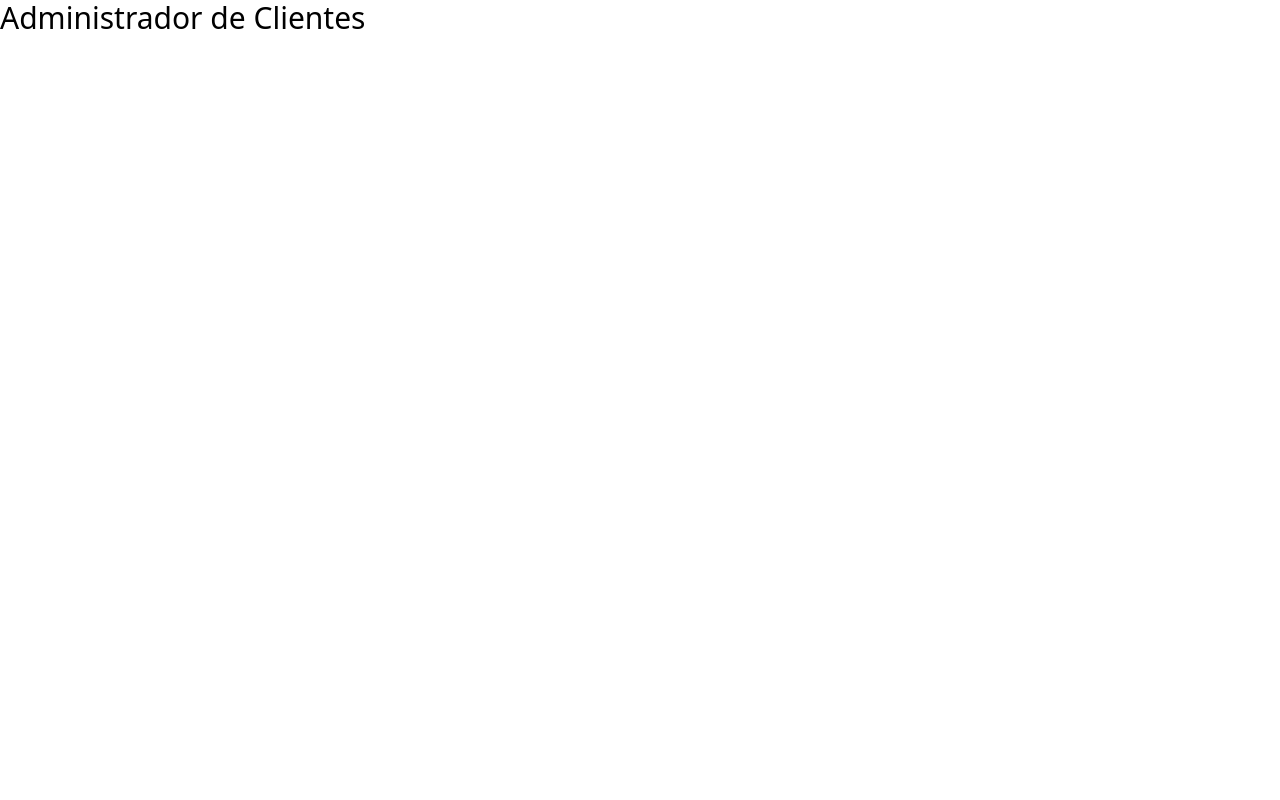
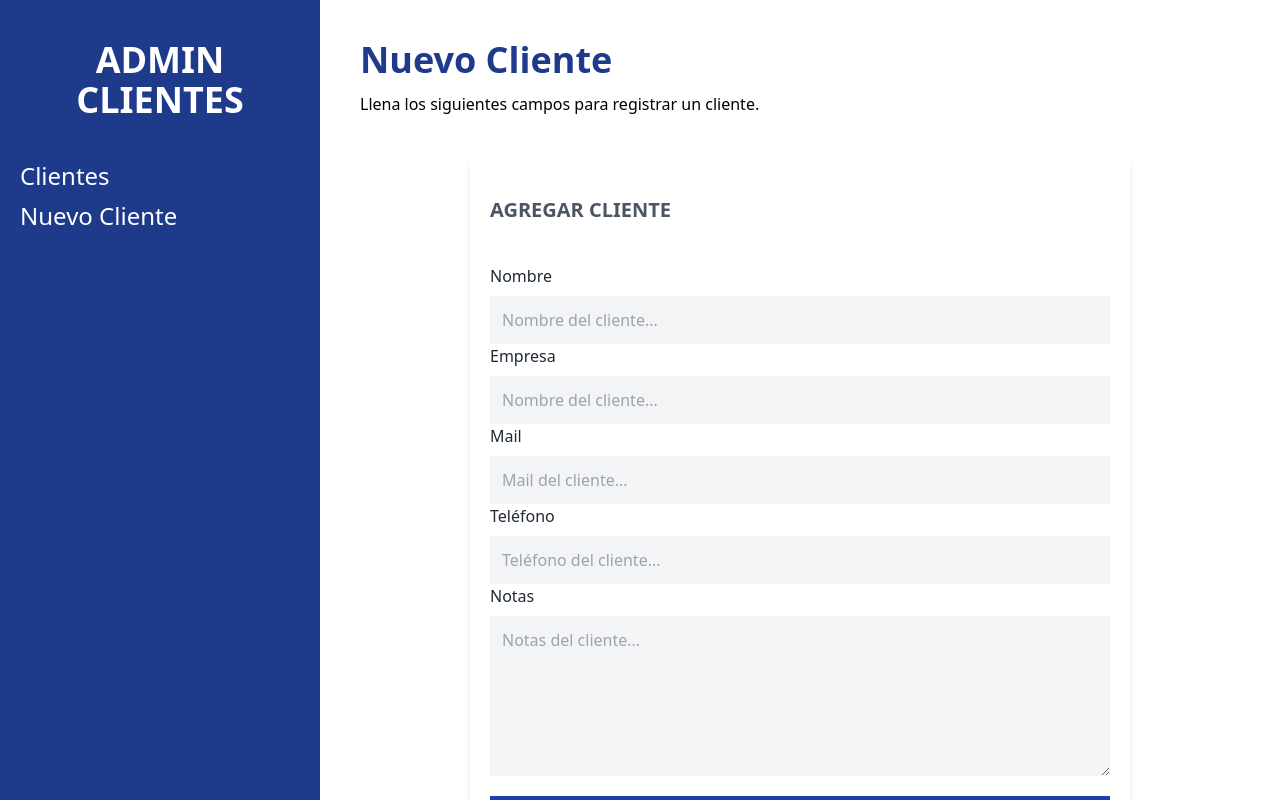
Before and after one commit to lucasscattolin/administrador-clientes, a React (Vite) app: page /clientes/nuevo in a window 1280 px wide. Built offline with nearby package versions, Linux system fonts and the light colour scheme.

Commit message:
Router y formulario

```diff
--- a/package.json
+++ b/package.json
@@ -10,11 +10,13 @@
   },
   "dependencies": {
     "autoprefixer": "^10.4.8",
+    "formik": "^2.2.9",
     "postcss": "^8.4.16",
     "react": "^18.2.0",
     "react-dom": "^18.2.0",
     "react-router-dom": "^6.3.0",
-    "tailwindcss": "^3.1.8"
+    "tailwindcss": "^3.1.8",
+    "yup": "^0.32.11"
   },
   "devDependencies": {
     "@types/react": "^18.0.17",
--- a/src/App.jsx
+++ b/src/App.jsx
@@ -1,9 +1,21 @@
+import { BrowserRouter, Routes, Route } from "react-router-dom";
+import Layout from "./layout/Layout";
+import Inicio from "./paginas/Inicio";
+import NuevoCliente from "./paginas/NuevoCliente";
+import EditarCliente from "./paginas/EditarCliente";
 
 function App() {
-
-  return (
-    <h1 className="text-3xl">Administrador de Clientes</h1>
-  )
+	return (
+		<BrowserRouter>
+			<Routes>
+				<Route path="/clientes" element={<Layout />}>
+					<Route index element={<Inicio />} />
+					<Route path="nuevo" element={<NuevoCliente />} />
+					<Route path="editar/:id" element={<EditarCliente />} />
+				</Route>
+			</Routes>
+		</BrowserRouter>
+	);
 }
 
-export default App
+export default App;
--- /dev/null
+++ b/src/components/Alerta.jsx
@@ -0,0 +1,7 @@
+import React from "react";
+
+const Alerta = ({ children }) => {
+	return <div className="text-center my-4 bg-red-600 font-bold p-3 uppercase text-white">{children}</div>;
+};
+
+export default Alerta;
--- /dev/null
+++ b/src/components/Formulario.jsx
@@ -0,0 +1,122 @@
+import React from "react";
+import { Formik, Form, Field } from "formik";
+import * as Yup from "yup";
+import Alerta from "./Alerta";
+
+const Formulario = () => {
+	const nuevoClienteSchema = Yup.object().shape({
+		nombre: Yup.string()
+			.min(3, "El nombre es muy corto")
+			.max(40, "El nombre es muy largo")
+			.required("El nombre del cliente es obligatorio"),
+		empresa: Yup.string().required("El nombre de la empresa es obligatorio"),
+		mail: Yup.string().email("Mail no válido").required("El mail es obligatorio"),
+		telefono: Yup.number().integer("Número no válido").positive('Número no válido').typeError("Número no válido"),
+	});
+
+	const handleSubmit = (valores) => {
+		console.log(valores);
+	};
+
+	return (
+		<div className="bg.white mt-10 px-5 py-10 rounded-md shadow-md md:w-3/4 mx-auto">
+			<h1 className="text-gray-600 font-bold text-xl uppercase">Agregar Cliente</h1>
+
+			<Formik
+				initialValues={{
+					nombre: "",
+					empresa: "",
+					mail: "",
+					telefono: "",
+					notas: "",
+				}}
+				onSubmit={(values) => handleSubmit(values)}
+				validationSchema={nuevoClienteSchema}
+			>
+				{({ errors, touched }) => {
+					console.log(touched);
+					return (
+						<Form className="mt-10">
+							<div>
+								<label className="text-gray-800" htmlFor="nombre">
+									Nombre
+								</label>
+								<Field
+									id="nombre"
+									type="text"
+									className="mt-2 block w-full p-3 bg-gray-100"
+									placeholder="Nombre del cliente..."
+									name="nombre"
+								/>
+								{errors.nombre && touched.nombre ? <Alerta>{errors.nombre}</Alerta> : null}
+							</div>
+
+							<div>
+								<label className="text-gray-800" htmlFor="empresa">
+									Empresa
+								</label>
+								<Field
+									id="empresa"
+									className="mt-2 block w-full p-3 bg-gray-100"
+									placeholder="Nombre del cliente..."
+									name="empresa"
+								/>
+								{errors.empresa && touched.empresa ? <Alerta>{errors.empresa}</Alerta> : null}
+							</div>
+
+							<div>
+								<label className="text-gray-800" htmlFor="email">
+									Mail
+								</label>
+								<Field
+									type="email"
+									id="email"
+									className="mt-2 block w-full p-3 bg-gray-100"
+									placeholder="Mail del cliente..."
+									name="mail"
+								/>
+								{errors.mail && touched.mail ? <Alerta>{errors.mail}</Alerta> : null}
+							</div>
+
+							<div>
+								<label className="text-gray-800" htmlFor="telefono">
+									Teléfono
+								</label>
+								<Field
+									type="tel"
+									id="telefono"
+									className="mt-2 block w-full p-3 bg-gray-100"
+									placeholder="Teléfono del cliente..."
+									name="telefono"
+								/>
+								{errors.telefono && touched.telefono ? <Alerta>{errors.telefono}</Alerta> : null}
+							</div>
+
+							<div>
+								<label className="text-gray-800" htmlFor="notas">
+									Notas
+								</label>
+								<Field
+									as="textarea"
+									type="text"
+									id="notas"
+									className="mt-2 block w-full p-3 bg-gray-100 h-40"
+									placeholder="Notas del cliente..."
+									name="notas"
+								/>
+							</div>
+
+							<input
+								type="submit"
+								value="Agregar Cliente"
+								className="mt-5 w-full bg-blue-800 p-3 text-white uppercase font-bold text-lg"
+							/>
+						</Form>
+					);
+				}}
+			</Formik>
+		</div>
+	);
+};
+
+export default Formulario;
--- /dev/null
+++ b/src/layout/Layout.jsx
@@ -0,0 +1,30 @@
+import { Link, Outlet, useLocation } from "react-router-dom";
+
+const Layout = () => {
+	const location = useLocation();
+	const urlActual = location.pathname;
+
+	return (
+		<div className="md:flex md:min-h-screen">
+			<div className="md:w-1/4 bg-blue-900 px-5 py-10">
+				<h2 className="text-4xl font-black text-center text-white">ADMIN CLIENTES</h2>
+
+				<nav className="mt-10">
+					<Link to="/clientes" className={`${urlActual === "/clientes" ? "text-blue-300" : "text-white"} text-white text-2xl block mt-2 hover:text-blue-400`}>
+						Clientes
+					</Link>
+
+					<Link to="/clientes/nuevo" className={`${urlActual === "/clientes/nuevo" ? "text-blue-300" : "text-white"} text-white text-2xl block mt-2 hover:text-blue-400`}>
+						Nuevo Cliente
+					</Link>
+				</nav>
+			</div>
+
+			<div className="md:w-3/4 p-10 md:h-screen overflow-scroll">
+				<Outlet />
+			</div>
+		</div>
+	);
+};
+
+export default Layout;
--- /dev/null
+++ b/src/paginas/EditarCliente.jsx
@@ -0,0 +1,9 @@
+import React from 'react'
+
+const EditarCliente = () => {
+  return (
+    <div>EditarCliente</div>
+  )
+}
+
+export default EditarCliente
--- /dev/null
+++ b/src/paginas/Inicio.jsx
@@ -0,0 +1,11 @@
+import React from "react";
+
+const Inicio = () => {
+	return (
+		<>
+			<h1 className="font-black text-4xl text-blue-900">Clientes</h1>
+		</>
+	);
+};
+
+export default Inicio;
--- /dev/null
+++ b/src/paginas/NuevoCliente.jsx
@@ -0,0 +1,14 @@
+import React from "react";
+import Formulario from "../components/Formulario";
+
+const NuevoCliente = () => {
+	return (
+		<>
+			<h1 className="font-black text-4xl text-blue-900">Nuevo Cliente</h1>
+			<p className="mt-3">Llena los siguientes campos para registrar un cliente.</p>
+      <Formulario />
+    </>
+	);
+};
+
+export default NuevoCliente;
```
Also changed, not shown: 2 other files (tests, documents, lock files or other folders).
